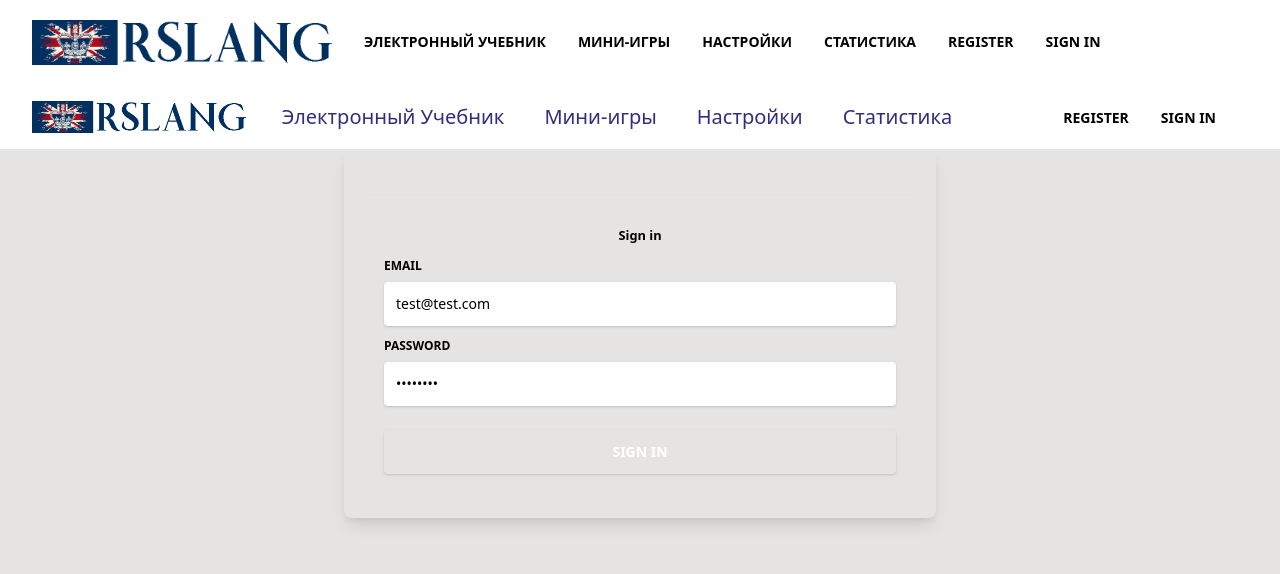
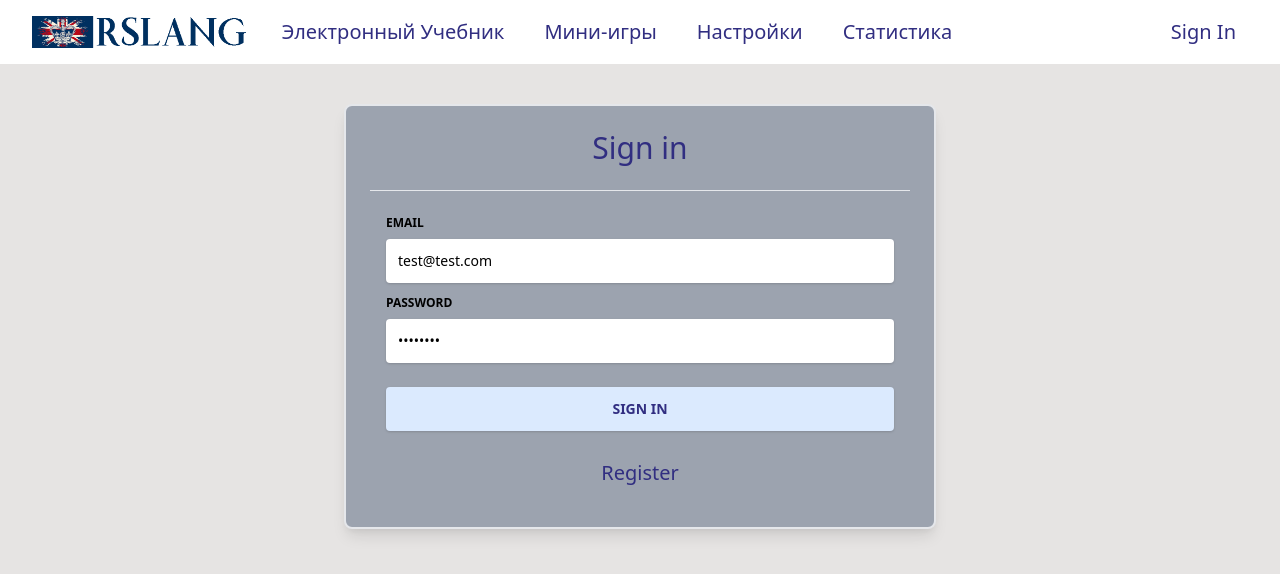
Before and after one commit to UladzislauKutarkin/rslang, a React (Create React App) app: page /signin in a window 1280 px wide. Shown: the top 574 px of the page. Built offline with nearby package versions, Linux system fonts and the light colour scheme.

Commit message:
feat: add basic control of state on  navbar

```diff
--- a/src/App.js
+++ b/src/App.js
@@ -13,7 +13,7 @@ import ResponsiveNavbar from "./components/Navbar/ResponsiveNavbar";
 function App() {
   return (
     <div className="App">
-      <IndexNavbar />
+      {/* <IndexNavbar /> */}
       <ResponsiveNavbar />
       <Switch>
         <Route exact path="/" component={HomePage} />
--- a/src/components/Navbar/ResponsiveNavbar.jsx
+++ b/src/components/Navbar/ResponsiveNavbar.jsx
@@ -2,16 +2,26 @@ import { Link } from "react-router-dom";
 import img_logo from "../../assets/img/logo_rslang.png";
 import img_logo_sm from "../../assets/img/logo_rslang_sm.png";
 import { useDispatch, useSelector } from "react-redux";
-import { useState,useEffect } from 'react'
+import { useState,useEffect } from 'react';
+import {logoutUser} from '../../redux/auth/user'
 
 export default function ResponsiveNavbar(props) {
 
   const [showUserMenu, setShowUserMenu] = useState(false);
+  const [showMobileMenu, setShowMobileMenu] = useState(false);
+  const dispatch = useDispatch();
 
 
   const controlUserMenu = () => {
     setShowUserMenu(!showUserMenu);
   }
+
+ //
+ const handleLogoutUser =()=> {
+
+    dispatch(logoutUser())
+
+}
 
 
 
@@ -102,7 +112,7 @@ export default function ResponsiveNavbar(props) {
 
                   <Link
                 to="/textbook/"
-                className="text-indigo-900 hover:bg-blue-900 hover:text-white px-3 py-2 rounded-md  font-medium  text-xl "
+                className="text-indigo-900 hover:bg-blue-900 hover:text-white px-3 py-2 rounded-md  font-medium  text-xl"
 
               >
                 Электронный Учебник
@@ -125,12 +135,10 @@ export default function ResponsiveNavbar(props) {
               >
                 Статистика
               </Link>
-
                 </div>
               </div>
             </div>
             <div className="absolute inset-y-0 right-0 flex items-center pr-2 sm:static sm:inset-auto sm:ml-6 sm:pr-0  ">
-
 
               {user.message ? (<div className="ml-3 relative">
                 <div>
@@ -162,15 +170,10 @@ export default function ResponsiveNavbar(props) {
                   {isName()}
 
                 </div>
-              </div>) : (<div> <Link
-                to="/register"
-                className="text-blueGray-700 text-sm font-bold leading-relaxed inline-block mr-8  whitespace-nowrap uppercase"
-              >
-                Register
-              </Link>
+              </div>) : (<div>
               <Link
                 to="/signin"
-                className="text-blueGray-700 text-sm font-bold leading-relaxed inline-block mr-8  whitespace-nowrap uppercase"
+                  className="text-indigo-900 hover:bg-blue-900 hover:text-white px-3 py-2 rounded-md  font-medium  text-xl"
               >
                 Sign In
               </Link></div>)}
--- a/src/components/SignIn/SignIn.jsx
+++ b/src/components/SignIn/SignIn.jsx
@@ -2,7 +2,7 @@ import React, { useCallback, useState } from "react";
 import TextInput from "../TextInput";
 import {useDispatch, useSelector} from 'react-redux'
 import {loginUser} from '../../redux/auth/user'
-import { BrowserRouter, Redirect } from "react-router-dom";
+import { BrowserRouter, Link, Redirect } from "react-router-dom";
 
 const SignIn = () => {
   const [value,setValue] = useState();
@@ -35,39 +35,46 @@ const SignIn = () => {
   return <Redirect to="/" />
   }
   return (
-    <BrowserRouter>
+
     <div className="container mx-auto px-4 h-full">
       <div className="flex content-center items-center justify-center h-full">
-        <div className="w-full lg:w-6/12 px-4">
-          <div className="relative flex flex-col min-w-0 break-words w-full mb-6 shadow-lg rounded-lg bg-blueGray-200 border-0">
+        <div className=" bg-whitew-full lg:w-6/12 px-4 mt-10 ">
+          <div className=" bg-gray-400 relative flex flex-col min-w-0 break-words w-full mb-6 shadow-lg rounded-lg bg-blueGray-200 border-2  ">
             <div className="rounded-t mb-0 px-6 py-6">
-              <div className="text-center mb-3"></div>
+              <div className="text-center text-indigo-900  text-3xl mb-3"> Sign in</div>
               <hr className="mt-6 border-b-1 border-blueGray-300" />
             </div>
-            <div className="flex-auto px-4 lg:px-10 py-10 pt-0">
-              <div className="text-blueGray-400 text-center mb-3 font-bold">
-                <small>Sign in</small>
-              </div>
+            <div className="flex-auto px-4 lg:px-10 py-10 pt-0 ">
+
               <form>
                 <TextInput value={value || 'test@test.com'} onChange={handleFormChange('email')} label='email'  placeholder='Email' type='email' className='relative w-full mb-3'/>
                 <TextInput value={value || '12345678'} onChange={handleFormChange('password')} label='password'   placeholder='Password' type='password' className='relative w-full mb-3'/>
-                <div className="text-center mt-6">
+                <div className="text-center mt-6 ">
                   <button
                     onClick={handleButtonClick}
-                    className="bg-blueGray-800 text-white active:bg-blueGray-600 text-sm font-bold uppercase px-6 py-3 rounded shadow hover:shadow-lg outline-none focus:outline-none mr-1 mb-1 w-full ease-linear transition-all duration-150"
+                    className="bg-blue-100 text-indigo-900 hover:bg-blue-900 hover:text-white hover:shadow-lg  active:bg-blueGray-600
+                     text-sm font-bold uppercase px-6 py-3 rounded shadow  outline-none focus:outline-none mr-1 mb-1 w-full ease-linear transition-all duration-150"
                     type="button"
                   >
                     Sign In
                   </button>
                 </div>
               </form>
+              <div className="text-blueGray-400 text-center mt-6 font-bold">
+              <Link
+                to="/register/"
+                className="text-indigo-900 hover:bg-blue-900 hover:text-white px-3 py-2 rounded-md  font-medium  text-xl"
+              >
+                Register
+              </Link>
+              </div>
               {error && <span>{error}</span>}
             </div>
           </div>
         </div>
       </div>
     </div>
-    </BrowserRouter>
+
   );
 };
 
--- a/src/redux/auth/user.jsx
+++ b/src/redux/auth/user.jsx
@@ -3,6 +3,10 @@ import axios from "axios";
 export const FETCH_USER_REQUEST = "FETCH_USER_REQUEST";
 export const FETCH_USER_SUCSESS = "FETCH_USER_SUCSESS";
 export const FETCH_USER_FAILURE = "FETCH_USER_FAILURE";
+
+//YA
+export const USER_SING_OUT = "USER_SING_OUT";
+
 
 let initialState = {
   user: {},
@@ -29,6 +33,15 @@ const SignUpReducer = (state = initialState, action) => {
         user: {},
         error: action.payload
       };
+//YA
+case USER_SING_OUT:
+  return {
+    ...state,
+    isLoading: false,
+    user: {},
+    error: action.payload
+  };
+
     default:
       return state;
   }
@@ -56,10 +69,21 @@ export const loginUser = (user) => {
     };
   };
 
+//YA action creator
+  export const logoutUser = () => {
+    return  initialState
+
+  };
+
+
+
 export const fetchUserRequest = () => ({ type: FETCH_USER_REQUEST });
 export const fetchUserSucsess = (data) => ({ type: FETCH_USER_SUCSESS, payload: data });
 export const fetchUserFailure = (error) => ({
   type: FETCH_USER_FAILURE,
   payload: error.message,
 });
+
+
+
 export default SignUpReducer;
```
